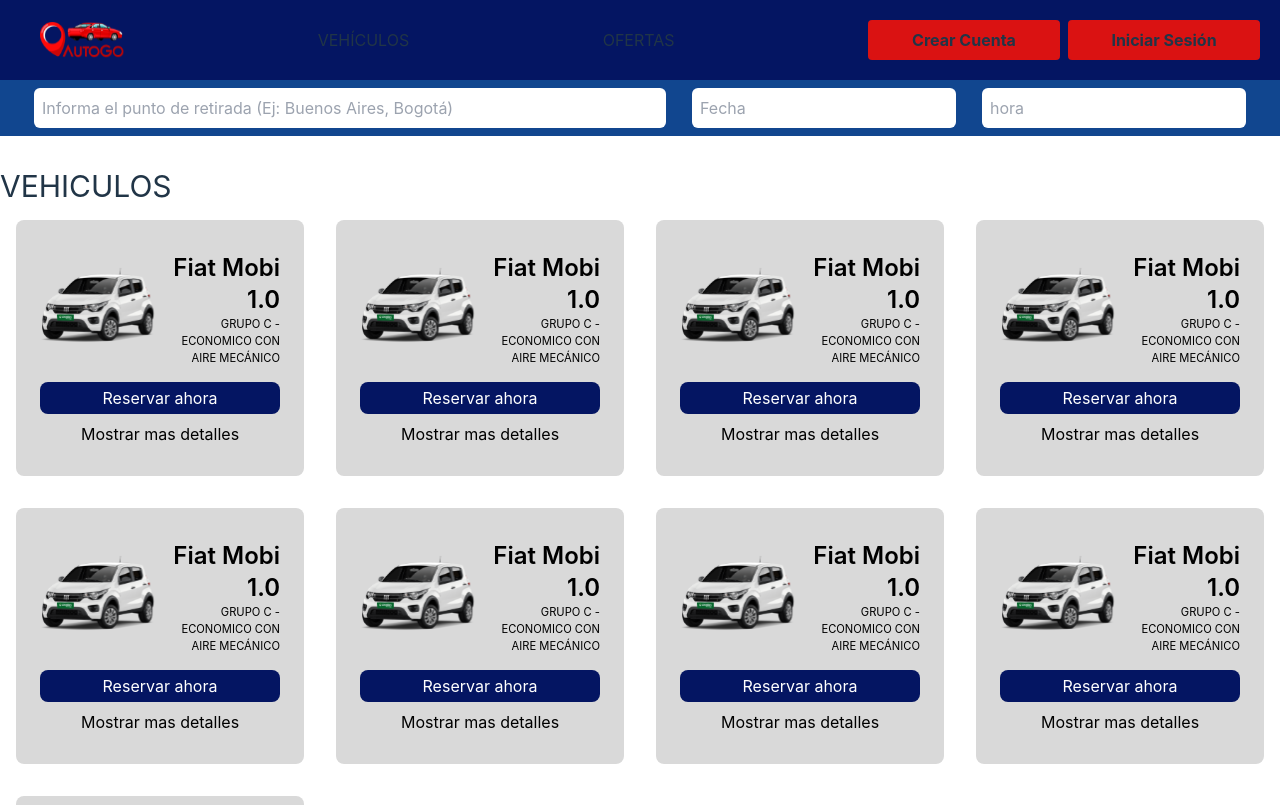
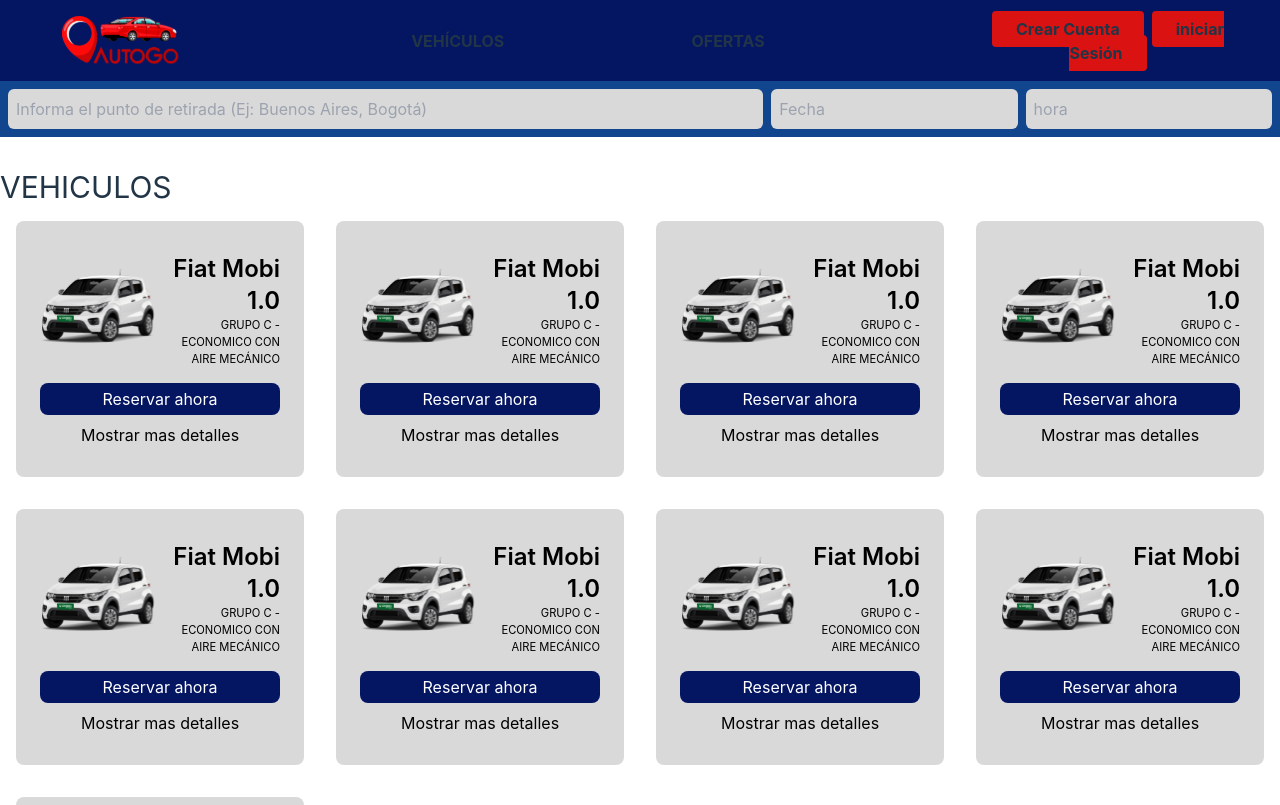
Before and after one commit to pablo-ambrogio/proyecto-final-CDT, a React (Vite) app: page / in a window 1280 px wide. Shown: the top 805 px of the page. Built offline with nearby package versions, Linux system fonts and the light colour scheme.

Commit message:
ajustes al formato del header

```diff
--- a/src/components/common/header/Navbar.jsx
+++ b/src/components/common/header/Navbar.jsx
@@ -7,30 +7,34 @@
 const Navbar = () => {
     return (
         <header className="w-full bg-blue">
-            <section className="flex items-center justify-between mx-auto uppercase p-5">
-                <Link to="/" className="ml-5">
+            <section className="grid grid-cols-12 p-4 uppercase items-center">
+                <Link to="/" className="col-span-2 flex justify-center items-center hover:scale-125 hover:transition-in-out duration-300">
                     <img src={LogoHeader} alt="Logo AutoGo" />
                 </Link>
-                <nav className="w-5/6 flex justify-evenly">
-                    <Link to="/vehicles">vehículos</Link>
+                <nav className="col-span-7 flex justify-evenly font-bold">
+                    <Link to="/vehicles" className="hover:text-grey hover:scale-125 hover:transition-in-out duration-300">
+                        vehículos
+                    </Link>
                     {/* <Link to="/redAgencias">red de agencias</Link> */}
-                    <Link to="/offers">ofertas</Link>
+                    <Link to="/offers" className="hover:text-grey hover:scale-125 hover:transition-in-out duration-300">
+                        ofertas
+                    </Link>
                     {/* <Link to="/paraEmpresas">para empresas</Link> */}
                     {/* <Link to="/dudas">dudas</Link> */}
                 </nav>
-                <div className="capitalize flex gap-2 items-center">
-                    <Link to="/register" className="bg-red font-bold w-48 py-2 rounded text-center">
+                <div className="col-span-3 capitalize text-center font-bold">
+                    <Link to="/register" className="bg-red hover:bg-grey hover:text-blue px-6 py-2 rounded mr-2 transition-in-out duration-700">
                         crear cuenta
                     </Link>
-                    <Link to="/login" className="bg-red font-bold w-48 py-2 rounded text-center">
+                    <Link to="/login" className="bg-red hover:bg-grey hover:text-blue px-6 py-2 rounded">
                         iniciar sesión
                     </Link>
                 </div>
             </section>
-            <section className="w-full flex bg-blue2 uppercase p-2 items-center justify-evenly ">
-                <input className="w-1/2 p-2 rounded-md" type="text" placeholder="Informa el punto de retirada (Ej: Buenos Aires, Bogotá)" />
-                <input className="p-2 rounded-md" type="text" placeholder="Fecha" />
-                <input className="p-2 rounded-md" type="text" placeholder="hora" />
+            <section className="grid grid-cols-5 gap-2 bg-blue2 uppercase p-2 items-center justify-evenly">
+                <input className="grid col-span-3 p-2 rounded-md bg-grey" type="text" placeholder="Informa el punto de retirada (Ej: Buenos Aires, Bogotá)" />
+                <input className="p-2 rounded-md bg-grey" type="text" placeholder="Fecha" />
+                <input className="p-2 rounded-md bg-grey" type="text" placeholder="hora" />
             </section>
         </header>
     )
--- a/src/components/pages/admin/LoginAdmin.jsx
+++ b/src/components/pages/admin/LoginAdmin.jsx
@@ -3,14 +3,14 @@
 const LoginAdmin = () => {
     return (
         <>
-            <div className="">
-                <div className="flex">
+            <main className="container bg-grey mx-auto h-full border-red">
+                <div className="flex border-2 border-blue w-50 p-3 ">
                     <img src={LogoShort} alt="Logo AutoGo" />
-                    <div className="bg-red p-5">
+                    <div className="bg-red p-5 rounded m-2">
                         <h2 className="uppercase">admin login</h2>
                         <p>Please login to continue</p>
                         <form className="">
-                            <div className="">
+                            <div className="flex">
                                 <label htmlFor="admin">Admin id</label>
                                 <input className="bg-grey" type="text" name="admin" id="admin" />
                             </div>
@@ -26,6 +26,41 @@
                         <hr />
                     </div>
                 </div>
+            </main>
+
+            <div className="bg-white border-2 border-red">
+                <div className="mx-auto max-w-7xl py-24 sm:px-6 sm:py-32 lg:px-8">
+                    <div className="relative isolate overflow-hidden bg-gray-900 px-6 pt-16 shadow-2xl sm:rounded-3xl sm:px-16 md:pt-24 lg:flex lg:gap-x-20 lg:px-24 lg:pt-0">
+                        <svg viewBox="0 0 1024 1024" className="absolute left-1/2 top-1/2 -z-10 h-[64rem] w-[64rem] -translate-y-1/2 [mask-image:radial-gradient(closest-side,white,transparent)] sm:left-full sm:-ml-80 lg:left-1/2 lg:ml-0 lg:-translate-x-1/2 lg:translate-y-0" aria-hidden="true">
+                            <circle cx="512" cy="512" r="512" fill="url(#759c1415-0410-454c-8f7c-9a820de03641)" fill-opacity="0.7" />
+                            <defs>
+                                <radialGradient id="759c1415-0410-454c-8f7c-9a820de03641">
+                                    <stop stop-color="#7775D6" />
+                                    <stop offset="1" stop-color="#E935C1" />
+                                </radialGradient>
+                            </defs>
+                        </svg>
+                        <div className="mx-auto max-w-md text-center lg:mx-0 lg:flex-auto lg:py-32 lg:text-left">
+                            <h2 className="text-3xl font-bold tracking-tight text-white sm:text-4xl">
+                                Boost your productivity.
+                                <br />
+                                Start using our app today.
+                            </h2>
+                            <p className="mt-6 text-lg leading-8 text-gray-300">Ac euismod vel sit maecenas id pellentesque eu sed consectetur. Malesuada adipiscing sagittis vel nulla.</p>
+                            <div className="mt-10 flex items-center justify-center gap-x-6 lg:justify-start">
+                                <a href="#" className="rounded-md bg-white px-3.5 py-2.5 text-sm font-semibold text-gray-900 shadow-sm hover:bg-gray-100 focus-visible:outline focus-visible:outline-2 focus-visible:outline-offset-2 focus-visible:outline-white">
+                                    Get started
+                                </a>
+                                <a href="#" className="text-sm font-semibold leading-6 text-white">
+                                    Learn more <span aria-hidden="true">→</span>
+                                </a>
+                            </div>
+                        </div>
+                        <div className="relative mt-16 h-80 lg:mt-8">
+                            <img className="absolute left-0 top-0 w-[57rem] max-w-none rounded-md bg-white/5 ring-1 ring-white/10" src="https://tailwindui.com/img/component-images/dark-project-app-screenshot.png" alt="App screenshot" width="1824" height="1080" />
+                        </div>
+                    </div>
+                </div>
             </div>
         </>
     )
--- a/src/components/pages/admin/VehiclesList.jsx
+++ /dev/null
@@ -1,7 +0,0 @@
-import React from 'react'
-
-const VehiclesList = () => {
-    return <div>VehiclesList</div>
-}
-
-export default VehiclesList
```
Also changed, not shown: src/components/pages/admin/AdminHome.jsx (+18 -46 lines).
